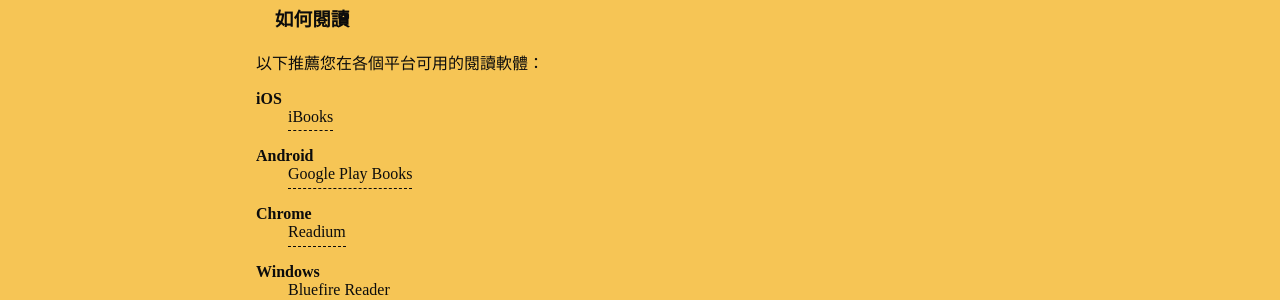
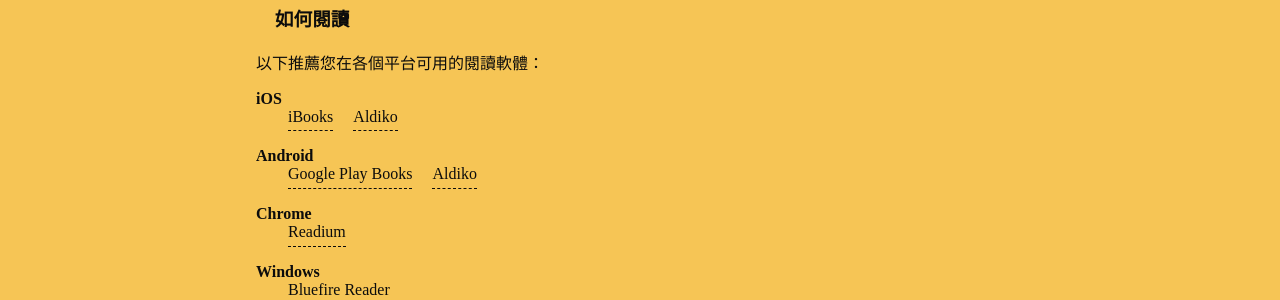
Before and after one commit to taiwan/epub.tw, a Jekyll site: the page built from about.html, in a window 1280 px wide. Shown: the part 121-421 px from the top of the page. Built offline with Jekyll 4.4.1, drawn with Linux system fonts in a browser that asks for light colours.

Commit message:
add link of Aldiko

```diff
--- a/_layouts/catalog.xml
+++ b/_layouts/catalog.xml
@@ -13,8 +13,8 @@
     <uri>{{ site.url }}</uri>
   </author>
 {% assign category = page.id | replace: "/categories/" %}
-{% assign books = site.books | where:'category', category %}
-{% for book in books %}
+{% assign books = site.books | where: 'category', category | sort: 'date' %}
+{% for book in books reversed %}
   <entry>
     <title>{{ book.title }}</title>
     <id>{{ book.link}}</id>
--- a/about.html
+++ b/about.html
@@ -12,10 +12,12 @@
         <li>
           <strong>iOS</strong>
           <a href="http://www.apple.com/tw/ibooks/">iBooks</a>
+          <a href="http://www.aldiko.com/">Aldiko</a>
         </li>
         <li>
           <strong>Android</strong>
           <a href="https://play.google.com/store/apps/details?id=com.google.android.apps.books&hl=zh_TW">Google Play Books</a>
+          <a href="http://www.aldiko.com/">Aldiko</a>
         </li>
         <li>
           <strong>Chrome</strong>
--- a/style.css
+++ b/style.css
@@ -111,9 +111,13 @@
   margin-top: 1em;
 }
 
-main li strong + a {
+main li strong ~ a {
   display: inline-block;
   margin-left: 2em;
+}
+
+main li strong ~ a + a {
+	margin-left: 1em;
 }
 
 main + footer {
```
